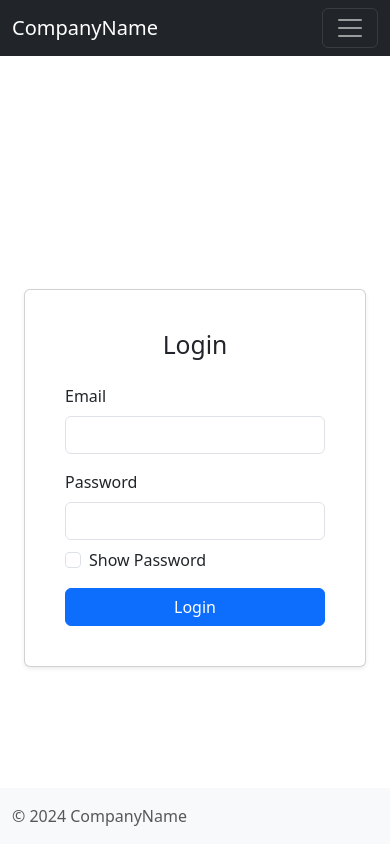
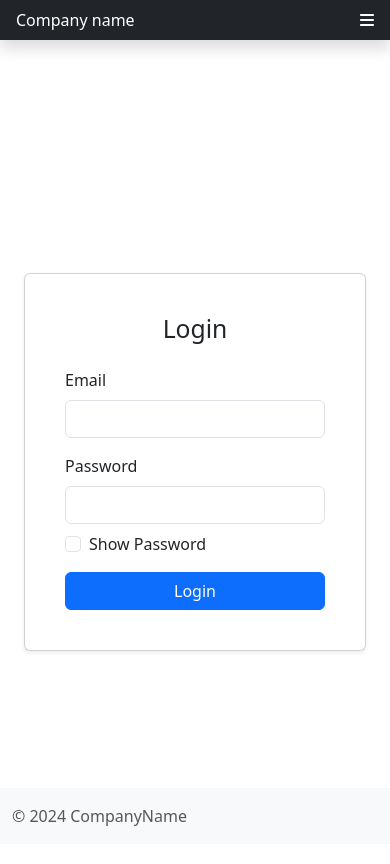
Before and after one commit to nhtY/jekirdek-case, a React (Vite) app in the folder frontend/my-crm-app/: page / in a window 390 px wide. Shown: the top 864 px of the page. Built offline with nearby package versions, Linux system fonts and the light colour scheme.

Commit message:
update navbar to show offcanvas

```diff
--- a/frontend/my-crm-app/src/components/Navbar.jsx
+++ b/frontend/my-crm-app/src/components/Navbar.jsx
@@ -1,44 +1,46 @@
-import { useState } from 'react';
-import { Link } from 'react-router-dom';
-import { Navbar, Nav, Container, Button, NavDropdown } from 'react-bootstrap';
-import { useAuth } from '../hooks/useAuth';
+import { useState } from "react";
+
+import { useAuth } from "../hooks/useAuth";
+import { FontAwesomeIcon } from "@fortawesome/react-fontawesome";
+import { faBars } from "@fortawesome/free-solid-svg-icons";
 
 const AppNavbar = () => {
-    const { isLoggedIn, role, logout } = useAuth();
-    const [expanded, setExpanded] = useState(false); // State to control collapse behavior
+  const { isLoggedIn, role, logout } = useAuth();
+  console.log(isLoggedIn, role);
 
-    return (
-        <Navbar bg="dark" variant="dark" expand="sm" expanded={expanded} onToggle={() => setExpanded(!expanded)}>
-            <Container>
-                <Navbar.Brand as={Link} to="/">
-                    CompanyName
-                </Navbar.Brand>
-                <Navbar.Toggle aria-controls="basic-navbar-nav" onClick={() => setExpanded(!expanded)} />
-                <Navbar.Collapse id="basic-navbar-nav">
-                    <Nav className="me-auto">
-                        {isLoggedIn && role === 'ADMIN' && (
-                            <NavDropdown title="User Operations" id="admin-dropdown">
-                                <NavDropdown.Item as={Link} to="/admin/create-user" onClick={() => setExpanded(false)}>Create User</NavDropdown.Item>
-                                <NavDropdown.Item as={Link} to="/admin/list-users" onClick={() => setExpanded(false)}>List Users</NavDropdown.Item>
-                            </NavDropdown>
-                        )}
-                        {isLoggedIn && role === 'USER' && (
-                            <NavDropdown title="Customer Operations" id="user-dropdown">
-                                <NavDropdown.Item as={Link} to="/user/create-customer" onClick={() => setExpanded(false)}>Create Customer</NavDropdown.Item>
-                                <NavDropdown.Item as={Link} to="/user/list-customers" onClick={() => setExpanded(false)}>List Customers</NavDropdown.Item>
-                                <NavDropdown.Item as={Link} to="/user/filter-customers-with-specs" onClick={() => setExpanded(false)}>Filter Customers With Specs</NavDropdown.Item>
-                            </NavDropdown>
-                        )}
-                    </Nav>
-                    {isLoggedIn && (
-                        <Button variant="outline-light" onClick={() => { setExpanded(false); logout(); }}>
-                            Logout
-                        </Button>
-                    )}
-                </Navbar.Collapse>
-            </Container>
-        </Navbar>
-    );
+  function handleLogout() {
+    logout();
+  }
+
+  return (
+    <header
+      className="navbar sticky-top bg-dark flex-md-nowrap p-0 shadow"
+      data-bs-theme="dark"
+    >
+      <a
+        className="navbar-brand col-md-3 col-lg-2 me-0 px-3 fs-6 text-white"
+        href="#"
+      >
+        Company name
+      </a>
+
+      <ul className="navbar-nav flex-row d-md-none">
+        <li className="nav-item text-nowrap">
+          <button
+            className="nav-link px-3 text-white"
+            type="button"
+            data-bs-toggle="offcanvas"
+            data-bs-target="#sidebarMenu"
+            aria-controls="sidebarMenu"
+            aria-expanded="false"
+            aria-label="Toggle navigation"
+          >
+            <FontAwesomeIcon icon={faBars} />
+          </button>
+        </li>
+      </ul>
+    </header>
+  );
 };
 
 export default AppNavbar;
```
